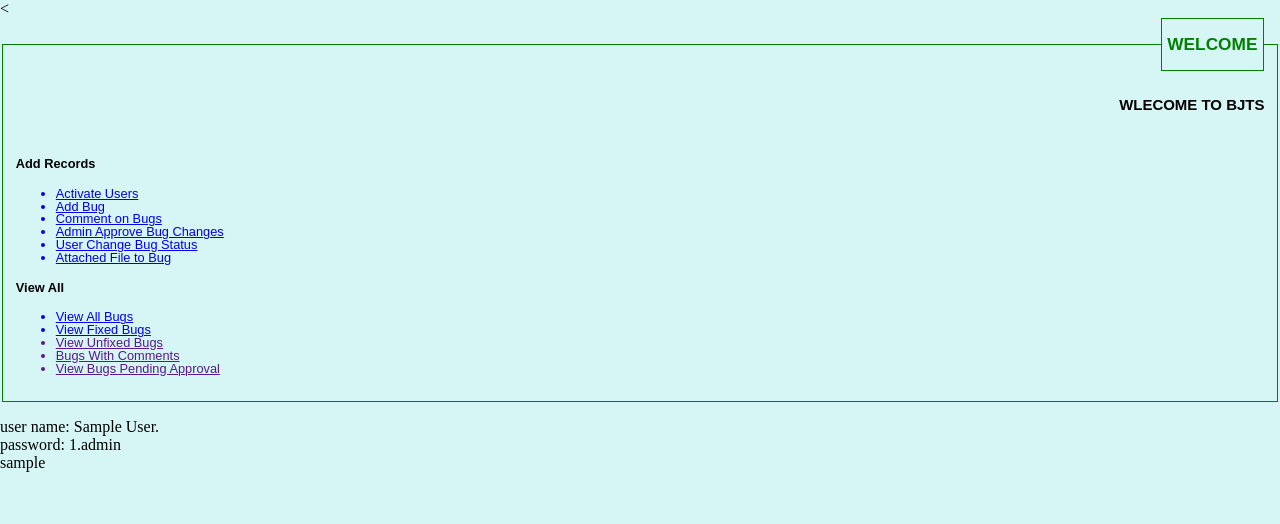
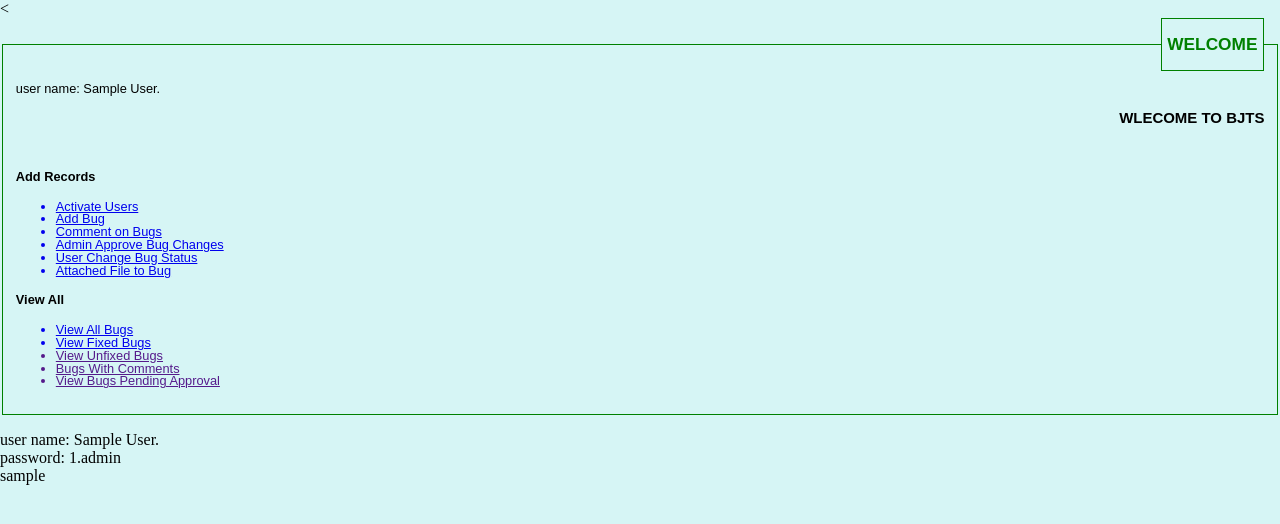
Before and after one commit to 1400205/BJTS, a PHP site: page /home.php in a window 1280 px wide. Shown: the top 524 px of the page. Run offline with PHP 8.4, Linux system fonts and the light colour scheme; the visitor is signed in with stand-in values (Sample User, id 1); data that the repository does not hold is empty.

Commit message:
attachment

```diff
--- a/home.php
+++ b/home.php
@@ -18,13 +18,11 @@ session_start();
         <div id="container">
 
             <div id="nav">
-
+               <?php echo "user name: " . $_SESSION["uname"] . ".<br>";?>
                 <h3><marquee behavior="alternate">
                         WLECOME TO BJTS
                     </marquee>
-                    <p>  <?php
-                        echo $uid;
-                        ?></p>
+
                 </h3><br>
                 <h4>Add Records</h4>
                 <ul>
```
